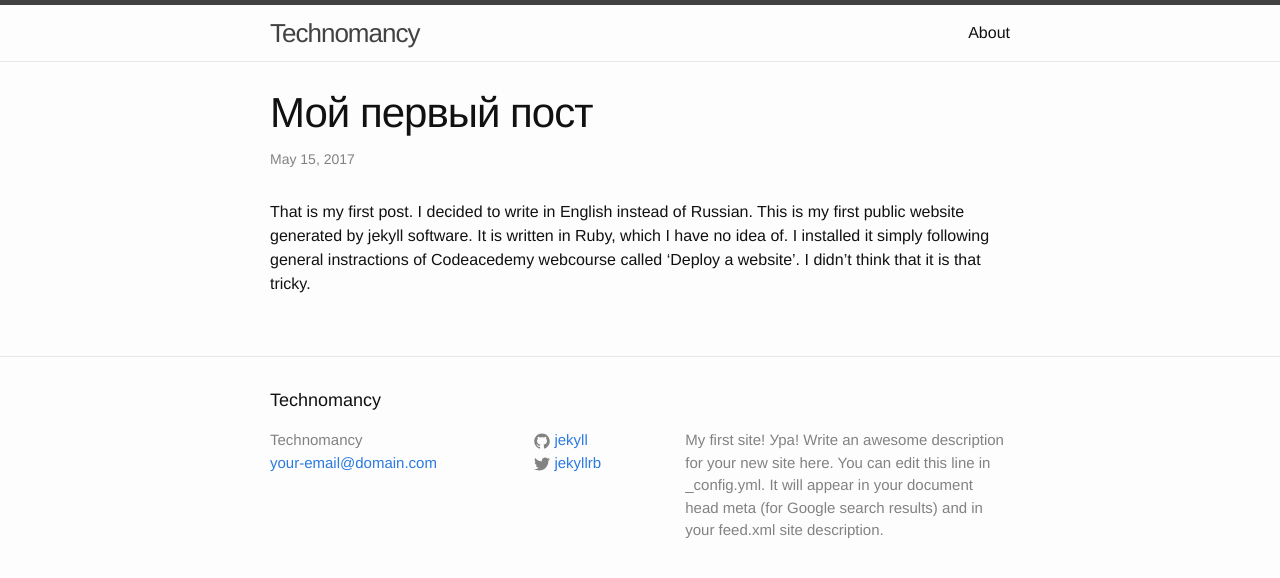
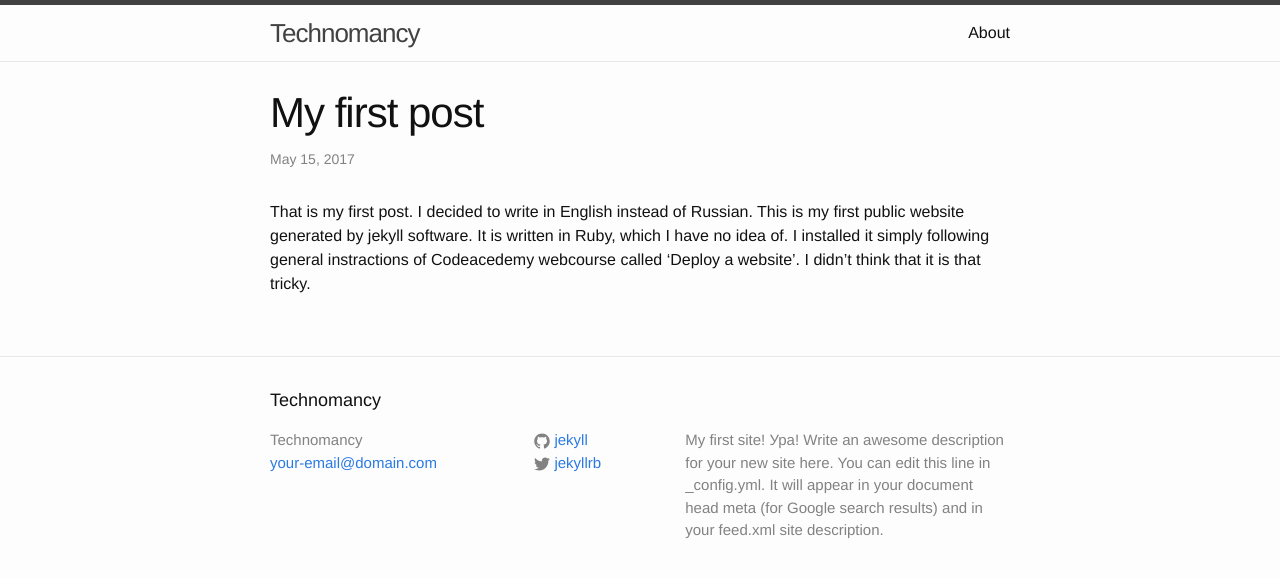
Before and after one commit to Valentinator/valentinator.github.io, a Jekyll site: the page built from _posts/2017-05-09-Первый-пост.MARKDOWN, in a window 1280 px wide. Shown: the top 578 px of the page. Built offline with Jekyll 4.4.1, drawn with Linux system fonts in a browser that asks for light colours.

Commit message:
Update 2017-05-09-Первый-пост.MARKDOWN

```diff
--- a/_posts/2017-05-09-Первый-пост.MARKDOWN
+++ b/_posts/2017-05-09-Первый-пост.MARKDOWN
@@ -1,6 +1,6 @@
 ---
 layout: post
-title:  "Мой первый пост"
+title:  "My first post"
 date:   2017-05-15 18:51:01 +0000
 categories: jekyll update
 ---
```
